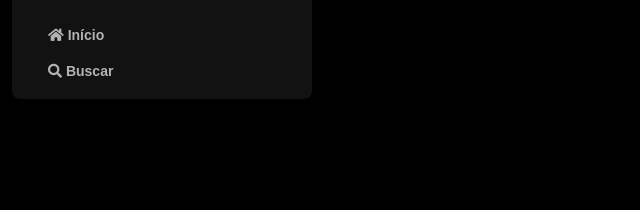
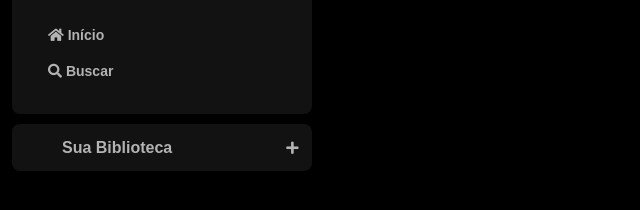
Before and after one commit to GabrielCNovaesDev/CloneSpotify, a plain HTML site: page index.html in a window 1280 px wide. Shown: the part 74-284 px from the top of the page, without its empty margins (0-640 px from the left). Drawn offline with Linux system fonts and the light colour scheme.

Commit message:
Improving nav bar

```diff
--- a/index.html
+++ b/index.html
@@ -17,30 +17,36 @@
     <div class="sidebar">
         <nav class="sidebar__navigation">
             <div>
-
                 <div class="logo">
                     <a href="">
                         <img src="Assets/icons/logo-spotify.png" alt="logo Spotify">
                     </a>
                 </div>
-
                 <div>
                     <ul>
                         <li>
-                            <a href="">
+                            <a href="" class="sidebar__topic">
                                 <span class="fa fa-home"></span>
                                 <span>Início</span>
                             </a>
                         </li>
                         <li>
-                            <a href="">
+                            <a href="" class="sidebar__topic">
                                 <span class="fa fa-search"></span>
                                 <span>Buscar</span>
                             </a>
                         </li>
                     </ul>
                 </div>
+            </div>
+        </nav>
 
+        <nav class="sidebar__navigation">
+            <div>
+                <a href="" class="sidebar__topic">
+                    <span class="sidebar__topic__text">Sua Biblioteca</span>
+                    <span class="fa fa-plus"></span>
+                </a>
             </div>
         </nav>
     </div>
--- a/styles.css
+++ b/styles.css
@@ -8,12 +8,14 @@ body{
     left: 0;
     padding: 12px;
     width: 300px;
+    margin-bottom: 20px;
+
 }
 
 .sidebar__navigation {
     background-color: #121212;
     border-radius: 8px;
-    padding: 16px 0 0 16px;
+    padding: 16px 0 15px 16px;
 }
 
 .sidebar__navigation .logo {
@@ -22,6 +24,10 @@ body{
     border-radius: 8px;
     padding: 16px 0 0 16px;
 
+}
+
+.sidebar nav {
+    margin-bottom: 10px;
 }
 .sidebar nav ul {
     margin-top: 20px;
@@ -32,7 +38,7 @@ body{
     padding: 10px 0;
 }
 
-.sidebar nav ul li a {
+.sidebar__topic{
     color: #b3b3b3;
     text-decoration: none;
     font-weight: 600;
@@ -40,6 +46,13 @@ body{
     font-family: "DM Sans", sans-serif;
 }
 
+.sidebar__topic__text{
+    font-weight: 700;
+    font-size: 16px;
+    margin-left: 34px;
+    padding: 0 110px 0 0;
+}
+
 .logo img{
     width: 80px;
 }
```
